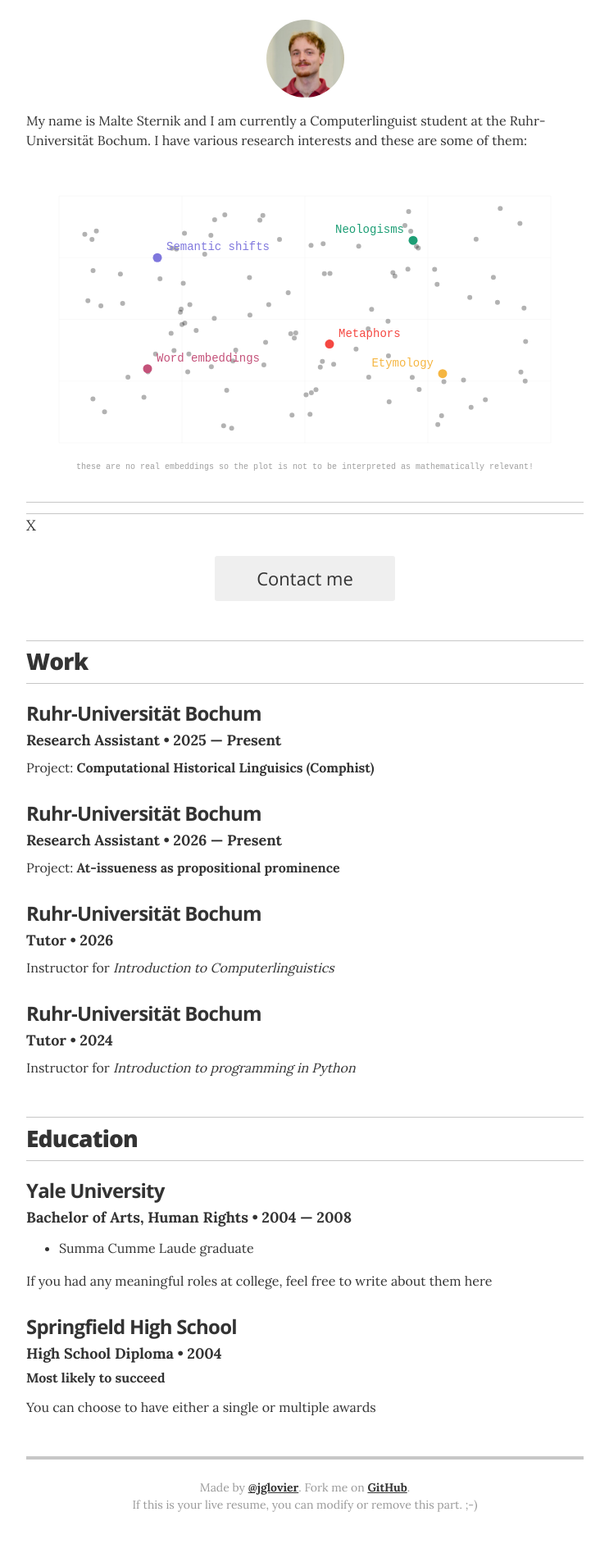
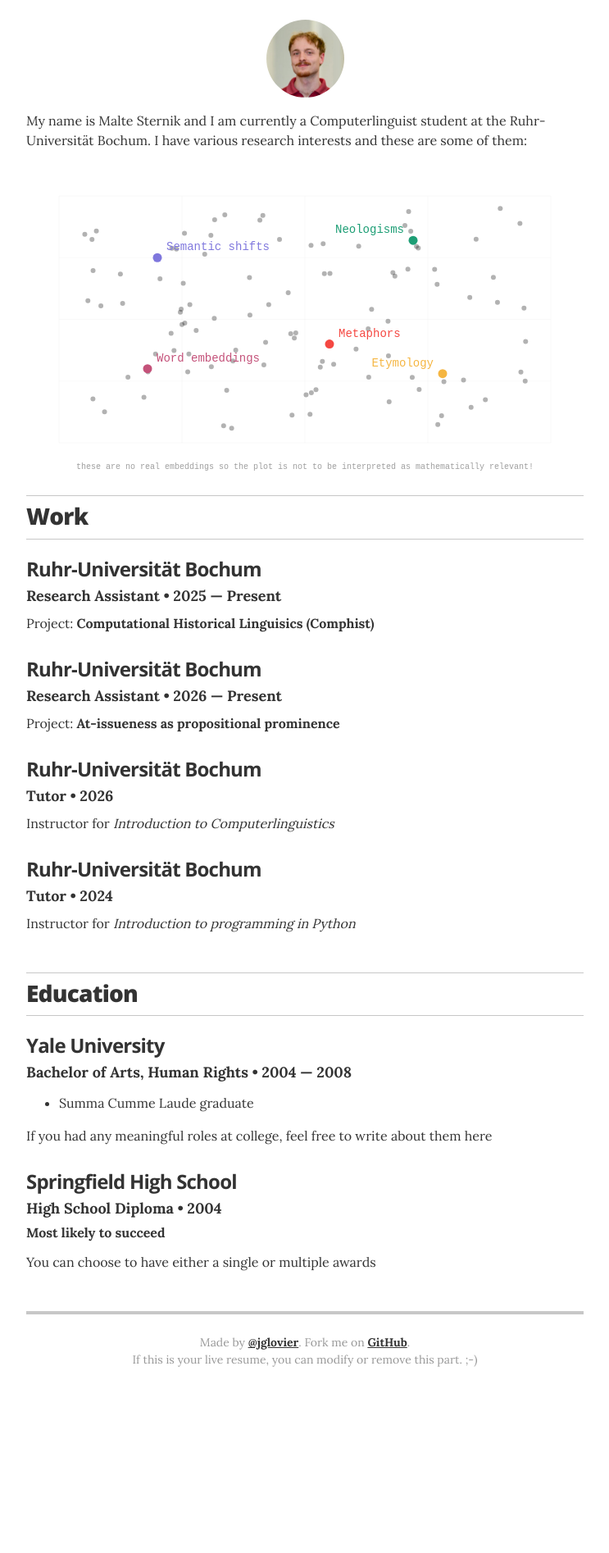
Before and after one commit to MalteSternik/MalteSternik.github.io, a Jekyll site: the page built from index.html, in a window 1280 px wide. Shown: the whole page at 82% size, without its empty margins (268-1011 px from the left). Built offline with Jekyll 4.4.1, drawn with Linux system fonts in a browser that asks for light colours; after the commit the page ends 1717 px from its top, so only the background shows below that.

Commit message:
Update resume.html

```diff
--- a/_layouts/resume.html
+++ b/_layouts/resume.html
@@ -114,31 +114,6 @@
           </script>
         {% endraw %}
 
-        {% if site.display_header_contact_info == 'true' %}
-        <div class="header-contact-info">
-          <p>{{ site.resume_header_contact_info }}</p>
-        </div>
-        {% endif %}
-
-        <div class="title-bar no-print">
-
-          <!-- Your title is also defined in the _config.yml file -->
-          <h2 class="header-title" itemprop="jobTitle">{{ site.resume_title }}</h2>
-
-          <!-- This is the markup for the icon links; moved out to an include because it's very verbose, and you shouldn't ever need to edit the markup (unless you want to re-order the icons); if you want to customize which links appear, define them in the _config.yml file -->
-          {% include icon-links.html %}
-        </div>
-
-        <div class="executive-summary" itemprop="description">
-          {{ site.resume_header_intro }}
-        </div>
-
-        {% if site.resume_looking_for_work == 'yes' %}
-        <a href="mailto:{{ site.resume_contact_email }}" class="contact-button no-print" itemprop="email">Contact me</a>
-        {% elsif site.resume_looking_for_work == 'no' %}
-        <a class="contact-button not-looking no-print">I'm not looking for work right now.</a>
-        {% else %}
-        {% endif %}
 
       </header>
 
```
